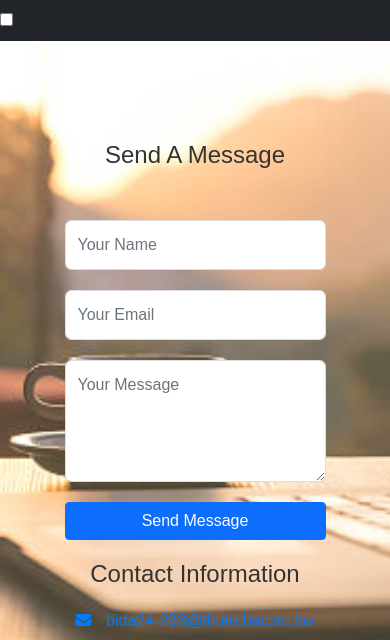
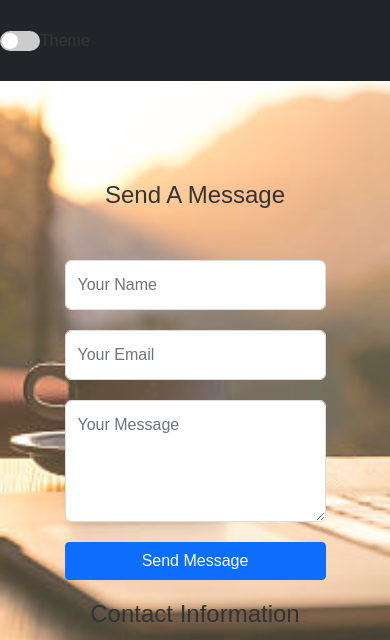
Before and after one commit to Killerpancake/my-personal-profile, a plain HTML site: page contact.html in a window 390 px wide. Shown: the part 71-711 px from the top of the page. Drawn offline with nearby package versions, Linux system fonts and the light colour scheme.

Commit message:
Styled Dark Mode Toggle Button

```diff
--- a/contact.html
+++ b/contact.html
@@ -49,10 +49,15 @@
                         </ul>
                     </div>
                 </div>
-                <label class="switch">
-                    <input type="checkbox" id="darkModeToggle">
-                    <span class="slider"></span>
-                  </label>            </nav>
+                <div class="toggle-container">
+                    <label class="switch">
+                        <input type="checkbox" id="darkModeToggle">
+                        <span class="slider"></span>
+                    </label>
+                    <label> Theme</label>
+                </div>
+
+            </nav>
         </div>
 
         <section class="contact">
--- a/styles.css
+++ b/styles.css
@@ -587,7 +587,7 @@ body.dark-mode nav a {
 
 /* Paragraphs - Dark Mode */
 body.dark-mode p {
-    color: #ffffff; /* Slightly off-white for comfortable reading */
+    color: #fff6f1; /* Slightly off-white for comfortable reading */
 }
 
 /* Headings - Dark Mode */
@@ -601,3 +601,82 @@ body.dark-mode h3 {
 * {
     transition: background 0.3s ease, color 0.3s ease;
 }
+
+/* Styling toggle switch */
+/* Centering the toggle switch */
+.toggle-container {
+    display: flex;
+    justify-content: center;
+    align-items: center;
+    margin: 20px 0;
+}
+
+/* The switch container */
+.switch {
+    position: relative;
+    display: inline-block;
+    width: 50px;
+    height: 26px;
+}
+
+/* Hide default checkbox */
+.switch input {
+    opacity: 0;
+    width: 0;
+    height: 0;
+}
+
+/* The slider (background of the toggle) */
+.slider {
+    position: absolute;
+    cursor: pointer;
+    top: 0;
+    left: 0;
+    right: 0;
+    bottom: 0;
+    background-color: #ccc;
+    transition: 0.4s;
+    border-radius: 50px;
+}
+
+/* The circle inside the switch */
+.slider:before {
+    content: "";
+    position: absolute;
+    height: 20px;
+    width: 20px;
+    left: 3px;
+    bottom: 3px;
+    background-color: white;
+    transition: 0.4s;
+    border-radius: 50%;
+}
+
+/* When checked (dark mode active) */
+input:checked + .slider {
+    background-color: #ffcc00;
+}
+
+/* Move the inner circle when checked */
+input:checked + .slider:before {
+    transform: translateX(24px);
+}
+
+/* Responsive adjustments */
+@media (max-width: 480px) {
+    .switch {
+        width: 40px;
+        height: 20px;
+    }
+
+    .slider:before {
+        height: 16px;
+        width: 16px;
+        left: 2px;
+        bottom: 2px;
+    }
+
+    input:checked + .slider:before {
+        transform: translateX(20px);
+    }
+}
```
Also changed, not shown: education.html (+5 -1 lines), index.html (+7 -4 lines), skills.html (+6 -1 lines).
